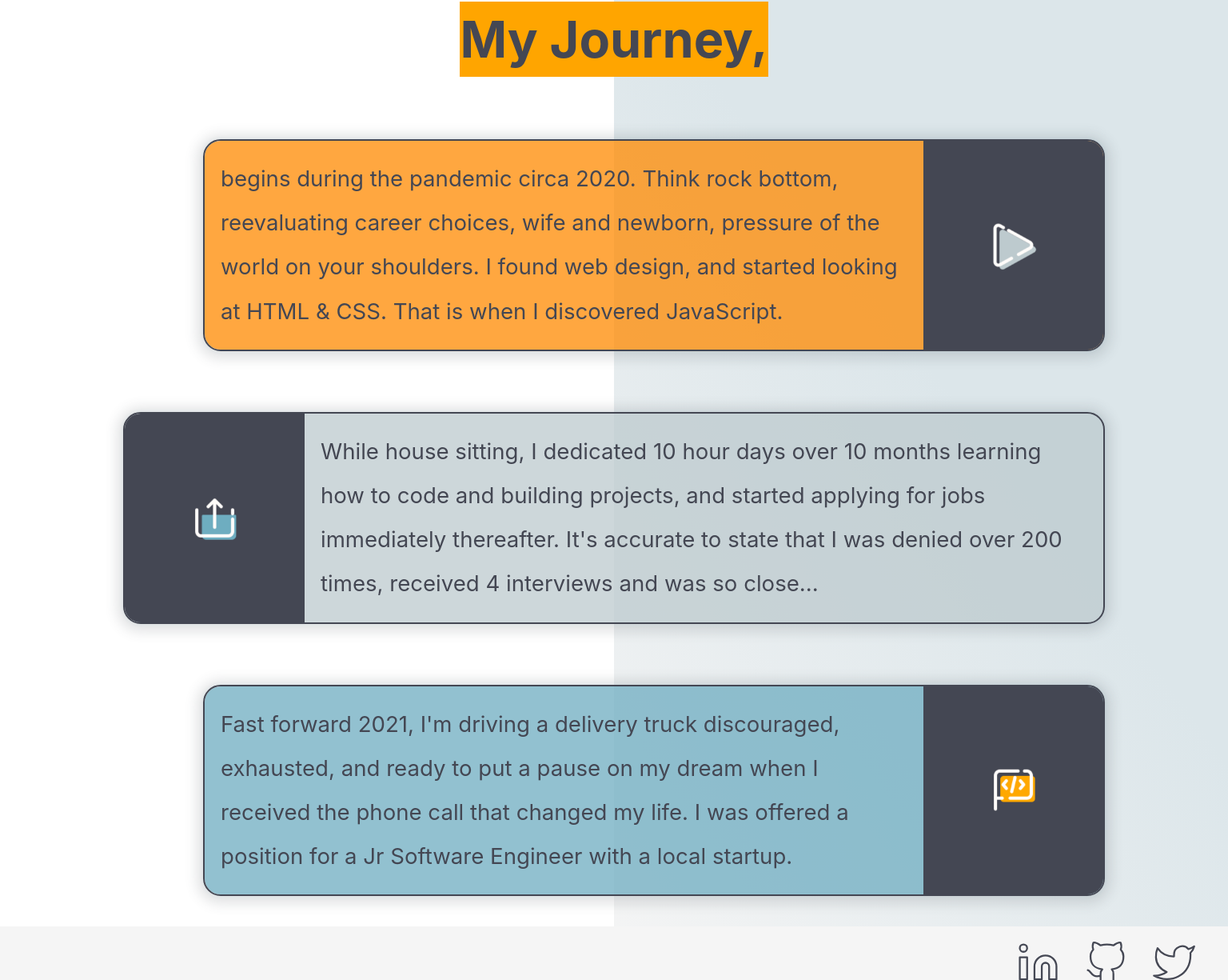
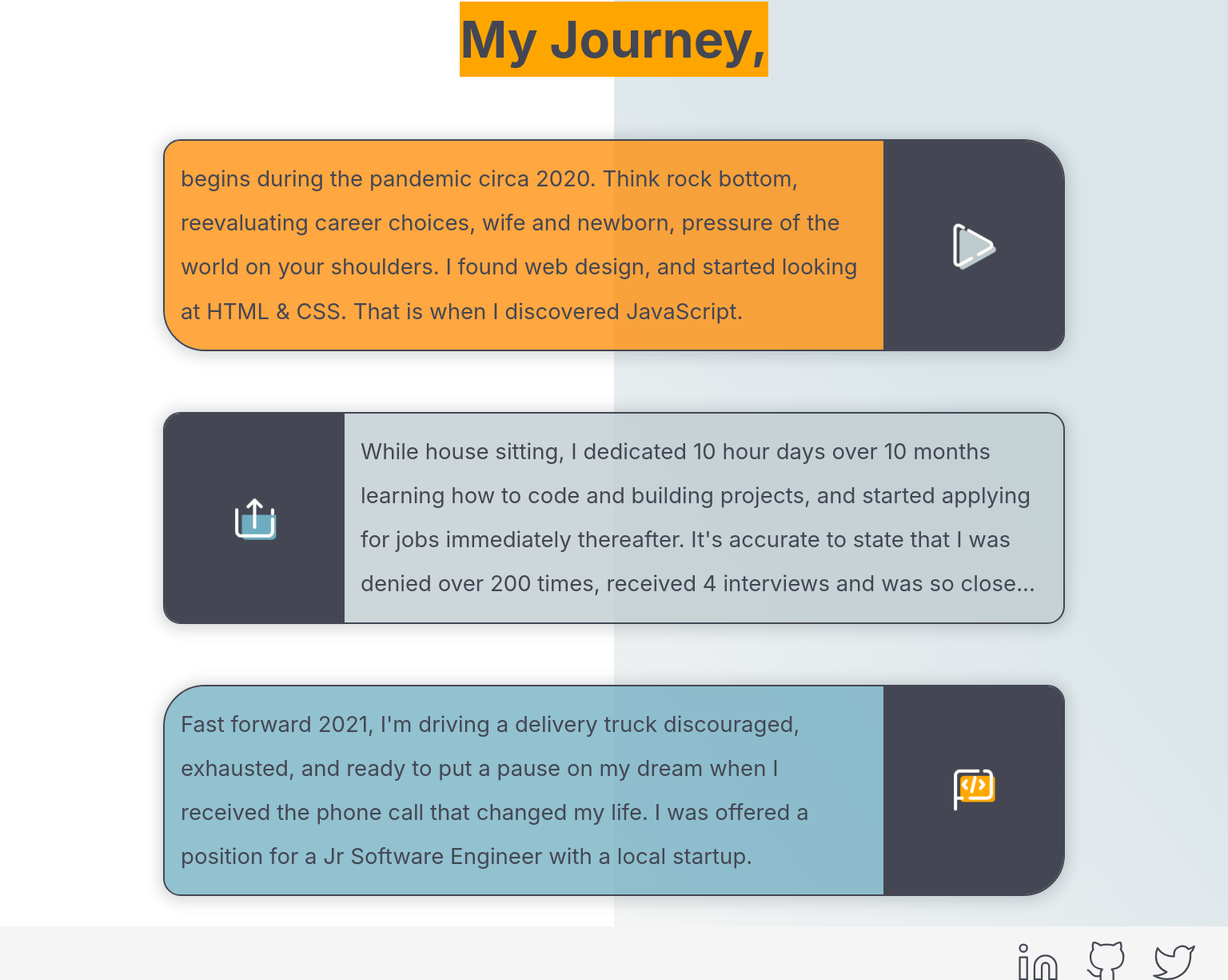
Before and after one commit to andrew-oyanguren/typescript-portfolio, a React (Vite) app: page /about in a window 1536 px wide. Shown: the part 364-1589 px from the top of the page at 80% size. Built offline with nearby package versions, Linux system fonts and the light colour scheme.

Commit message:
Updated Cards CSS and added animation on large devices

```diff
--- a/src/pages/AboutPage/AboutPage.module.css
+++ b/src/pages/AboutPage/AboutPage.module.css
@@ -23,7 +23,6 @@
 
   animation: slideLeft;
   animation-duration: 0.5s;
-
   animation-timing-function: cubic-bezier(0.47, 0, 0.745, 0.715);
   animation-fill-mode: forwards;
 
@@ -40,11 +39,27 @@
     max-width: 1124px;
   }
 
+  .AboutCardsContainer > div:first-of-type {
+    border-top-right-radius: 50px;
+    border-bottom-left-radius: 50px;
+  }
+
+  .AboutCardsContainer > div:first-of-type > header {
+    border-top-right-radius: 50px;
+  }
+
   .AboutCardsContainer > div:nth-of-type(2) {
+    max-width: 1124px;
     flex-direction: row;
-    max-width: 1224px;
+
     border-top-left-radius: var(--border-radius-medium);
     border-bottom-left-radius: var(--border-radius-medium);
+
+    animation: growLeft;
+    animation-duration: 0.2s;
+    animation-delay: 0.3s;
+    animation-timing-function: linear;
+    animation-fill-mode: forwards;
   }
 
   .AboutCardsContainer > div:nth-of-type(2) > header {
@@ -52,6 +67,24 @@
     border-bottom-right-radius: 0;
     border-top-left-radius: var(--border-radius-medium);
     border-bottom-left-radius: var(--border-radius-medium);
+  }
+
+  .AboutCardsContainer > div:last-of-type {
+    border-top-left-radius: 50px;
+    border-bottom-right-radius: 50px;
+  }
+
+  .AboutCardsContainer > div:last-of-type > header {
+    border-bottom-right-radius: 50px;
+  }
+}
+
+@keyframes growLeft {
+  from {
+    max-width: 1124px;
+  }
+  to {
+    max-width: 1224px;
   }
 }
 
```
